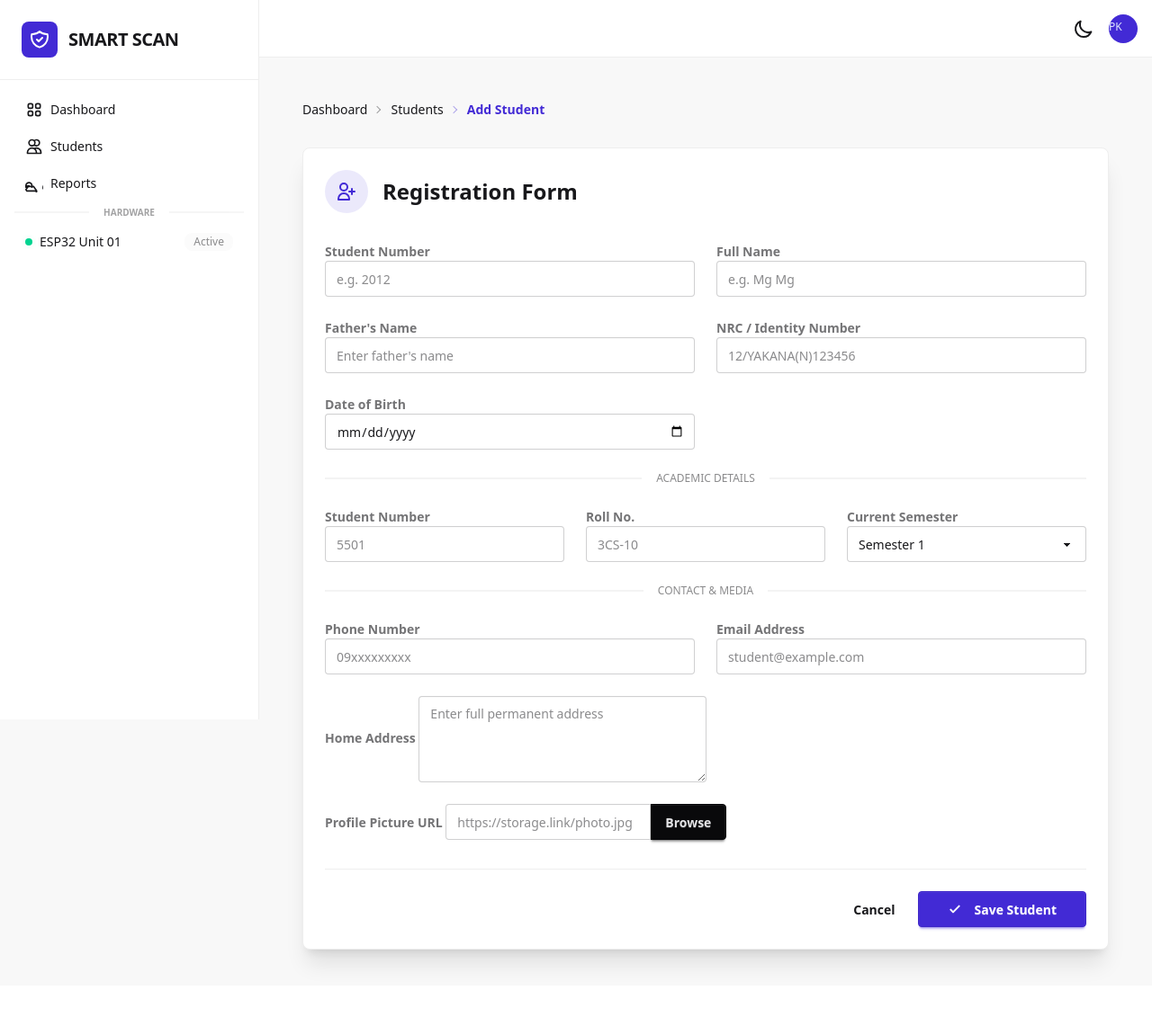
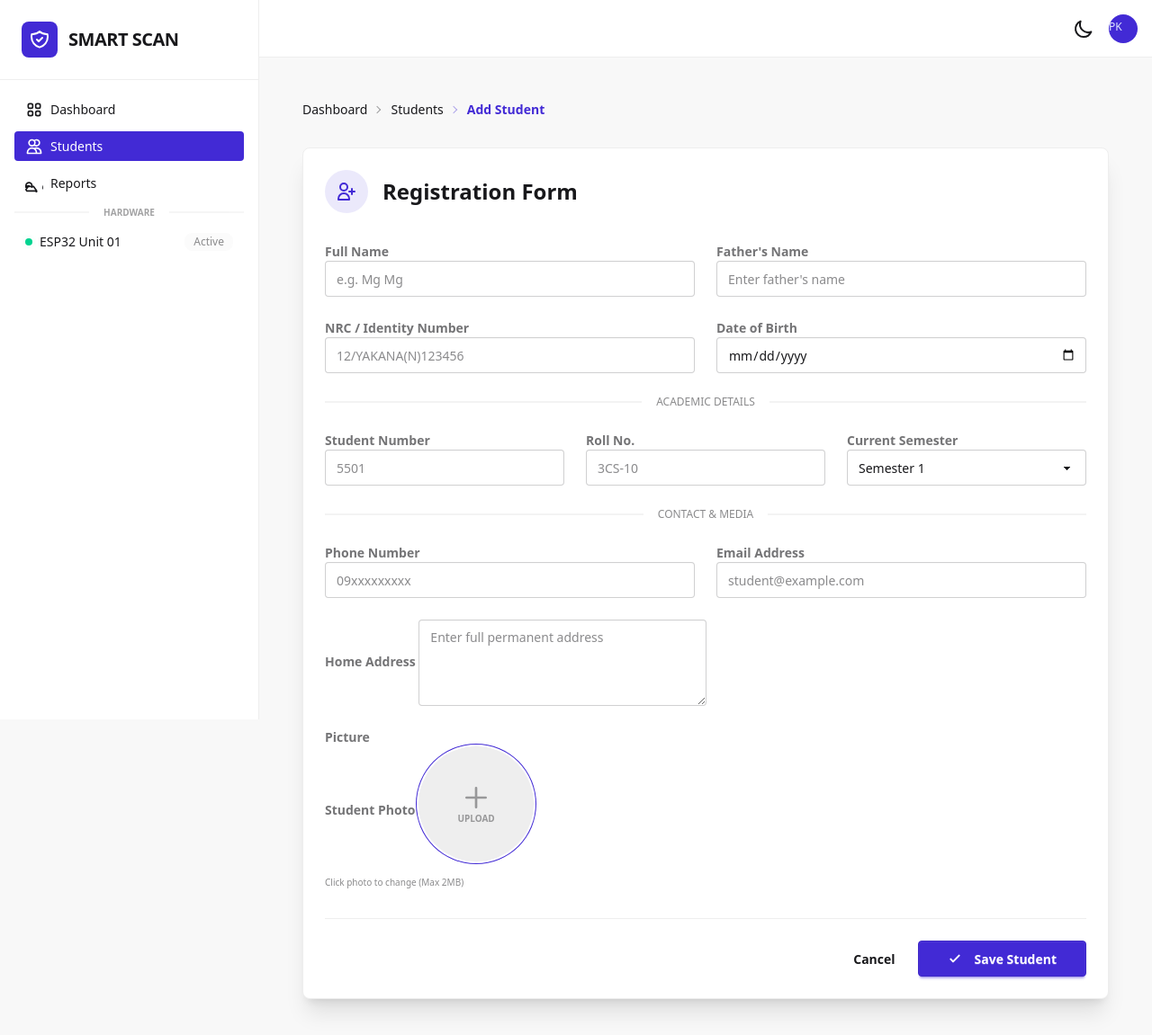
Before and after one commit to PhyoeKyawThan/voting_entrance, a Django app: page /student/add in a window 1280 px wide. Shown: the whole page at 90% size. Before the commit the page ends 1080 px from the top, so only its background shows below. Run offline with Django 4.2, Linux system fonts and the light colour scheme; some libraries are stand-ins or nearby versions.

Commit message:
add: register student count to dashboard && add new student to add student view

```diff
--- a/dashboard/views.py
+++ b/dashboard/views.py
@@ -1,7 +1,11 @@
 from django.shortcuts import render
 from django.http.request import HttpRequest
 from django.contrib.auth.decorators import login_required
+from students.models import Student
 
 @login_required
 def dashboard_view(request: HttpRequest):
-    return render(request, 'dashboard/index.html')
+    student_count = Student.objects.count()
+    return render(request, 'dashboard/index.html', {
+        "registered_student": student_count
+    })
--- a/students/views.py
+++ b/students/views.py
@@ -40,6 +40,35 @@ def view_student(request: HttpRequest, student_id: str):
         })
 
 def add_student_view(request: HttpRequest):
+    if request.method == "POST":
+        name = request.POST.get('name')
+        father_name = request.POST.get('father_name')
+        nrc = request.POST.get('nrc')
+        birth_date = request.POST.get('birth_date')
+        student_number = request.POST.get('student_number')
+        roll_no = request.POST.get('roll_no')
+        current_semester = request.POST.get('current_semester')
+        phone_no = request.POST.get('phone_no')
+        email = request.POST.get('email')
+        address = request.POST.get('address')
+
+        picture = request.FILES.get('picture')
+        new_student = Student.objects.create(
+            name=name,
+            father_name=father_name,
+            nrc=nrc,
+            birth_date=birth_date,
+            student_number=student_number,
+            roll_no=roll_no,
+            current_semester=current_semester,
+            phone_no=phone_no,
+            email=email,
+            address=address,
+            picture=picture if picture else ""
+        )
+
+        return redirect('student.index')
+
     return render(request, "students/add.html")
 
 def edit_student_view(request: HttpRequest, student_id: str):
--- a/templates/base.html
+++ b/templates/base.html
@@ -160,7 +160,7 @@
               </a>
             </li>
             <li>
-              <a href="{% url 'student.index' %}" class="hover:bg-base-200">
+              <a href="{% url 'student.index' %}" class="{% if request.resolver_match.url_name in 'student.index,student.add,student.edit,student.view'  %}active bg-primary text-white{% endif %}">
                 <svg
                   class="w-5 h-5"
                   fill="none"
--- a/templates/dashboard/index.html
+++ b/templates/dashboard/index.html
@@ -20,7 +20,7 @@
                 <svg class="w-8 h-8" fill="none" stroke="currentColor" viewBox="0 0 24 24"><path stroke-linecap="round" stroke-linejoin="round" stroke-width="2" d="M12 4.354a4 4 0 110 5.292M15 21H3v-1a6 6 0 0112 0v1zm0 0h6v-1a6 6 0 00-9-5.197M13 7a4 4 0 11-8 0 4 4 0 018 0z"/></svg>
             </div>
             <div class="stat-title">Registered Students</div>
-            <div class="stat-value text-secondary">420</div>
+            <div class="stat-value text-secondary">{{ registered_student }}</div>
             <div class="stat-desc">98% Active QR Codes</div>
         </div>
 
--- a/templates/students/add.html
+++ b/templates/students/add.html
@@ -29,11 +29,11 @@
         <h2 class="card-title text-2xl">Registration Form</h2>
       </div>
 
-      <form method="POST" action="." class="space-y-6">
+      <form method="POST" action="" class="space-y-6" enctype="multipart/form-data">
         {% csrf_token %}
 
         <div class="grid grid-cols-1 md:grid-cols-2 gap-6">
-          <div class="form-control w-full">
+          <!-- <div class="form-control w-full">
             <label class="label"
               ><span class="label-text font-semibold"
                 >Student Number</span
@@ -46,7 +46,7 @@
               class="input input-bordered w-full focus:input-primary"
               required
             />
-          </div>
+          </div> -->
           <div class="form-control w-full">
             <label class="label"
               ><span class="label-text font-semibold">Full Name</span></label
@@ -199,21 +199,85 @@
 
           <div class="form-control w-full md:col-span-2">
             <label class="label"
-              ><span class="label-text font-semibold"
-                >Profile Picture URL</span
-              ></label
+              ><span class="label-text font-semibold">Picture</span></label
             >
-            <div class="join">
-              <input
-                type="text"
-                name="picture_uri"
-                class="input input-bordered join-item w-full focus:input-primary"
-                placeholder="https://storage.link/photo.jpg"
-                required
-              />
-              <button type="button" class="btn btn-neutral join-item">
-                Browse
-              </button>
+            <div class="form-control items-center space-y-4">
+              <label class="label">
+                <span class="label-text font-bold">Student Photo</span>
+              </label>
+
+              <div class="avatar group">
+                <label
+                  for="picture"
+                  class="relative w-32 h-32 rounded-full ring ring-primary ring-offset-base-100 ring-offset-2 cursor-pointer overflow-hidden bg-base-300 transition-all hover:ring-primary-focus"
+                >
+                  <img
+                    id="previewImage"
+                    src="{{ student.picture.url|default:'' }}"
+                    class="w-full h-full object-cover {% if not student.picture %}hidden{% endif %}"
+                    alt="Preview"
+                  />
+
+                  <div
+                    id="placeholder"
+                    class="flex flex-col items-center justify-center w-full h-full {% if student.picture %}hidden{% endif %}"
+                  >
+                    <svg
+                      class="w-8 h-8 opacity-40"
+                      fill="none"
+                      stroke="currentColor"
+                      viewBox="0 0 24 24"
+                    >
+                      <path
+                        stroke-linecap="round"
+                        stroke-linejoin="round"
+                        stroke-width="2"
+                        d="M12 4v16m8-8H4"
+                      ></path>
+                    </svg>
+                    <span class="text-[10px] uppercase font-bold opacity-40"
+                      >Upload</span
+                    >
+                  </div>
+
+                  <div
+                    class="absolute inset-0 bg-black/40 flex items-center justify-center opacity-0 group-hover:opacity-100 transition-opacity"
+                  >
+                    <svg
+                      class="w-6 h-6 text-white"
+                      fill="none"
+                      stroke="currentColor"
+                      viewBox="0 0 24 24"
+                    >
+                      <path
+                        stroke-linecap="round"
+                        stroke-linejoin="round"
+                        stroke-width="2"
+                        d="M3 9a2 2 0 012-2h.93a2 2 0 001.664-.89l.812-1.22A2 2 0 0110.07 4h3.86a2 2 0 011.664.89l.812 1.22A2 2 0 0018.07 7H19a2 2 0 012 2v9a2 2 0 01-2 2H5a2 2 0 01-2-2V9z"
+                      />
+                      <path
+                        stroke-linecap="round"
+                        stroke-linejoin="round"
+                        stroke-width="2"
+                        d="M15 13a3 3 0 11-6 0 3 3 0 016 0z"
+                      />
+                    </svg>
+                  </div>
+                </label>
+
+                <input
+                  type="file"
+                  name="picture"
+                  id="picture"
+                  accept="image/*"
+                  class="hidden"
+                  onchange="previewFile(this)"
+                />
+              </div>
+
+              <p class="text-[10px] opacity-50">
+                Click photo to change (Max 2MB)
+              </p>
             </div>
           </div>
         </div>
@@ -243,4 +307,23 @@
     </div>
   </div>
 </div>
+<script>
+  function previewFile(input) {
+    const file = input.files[0];
+    const preview = document.getElementById("previewImage");
+    const placeholder = document.getElementById("placeholder");
+
+    if (file) {
+      const reader = new FileReader();
+
+      reader.onload = function (e) {
+        preview.src = e.target.result;
+        preview.classList.remove("hidden");
+        placeholder.classList.add("hidden");
+      };
+
+      reader.readAsDataURL(file);
+    }
+  }
+</script>
 {% endblock %}
--- a/theme/static/css/dist/styles.css
+++ b/theme/static/css/dist/styles.css
@@ -56,6 +56,7 @@
     --default-font-family: var(--font-sans);
     --default-mono-font-family: var(--font-mono);
     --color-primary: #4f46e5;
+    --color-primary-focus: #4338ca;
     --color-secondary: #10b981;
   }
 }
@@ -1407,6 +1408,9 @@
   .sticky {
     position: sticky;
   }
+  .inset-0 {
+    inset: calc(var(--spacing) * 0);
+  }
   .inset-y-0 {
     inset-block: calc(var(--spacing) * 0);
   }
@@ -2156,6 +2160,9 @@
   .grid {
     display: grid;
   }
+  .hidden {
+    display: none;
+  }
   .inline-block {
     display: inline-block;
   }
@@ -2221,6 +2228,9 @@
   .h-24 {
     height: calc(var(--spacing) * 24);
   }
+  .h-32 {
+    height: calc(var(--spacing) * 32);
+  }
   .h-fit {
     height: fit-content;
   }
@@ -2303,6 +2313,9 @@
   }
   .animate-pulse {
     animation: var(--animate-pulse);
+  }
+  .cursor-pointer {
+    cursor: pointer;
   }
   .grid-cols-1 {
     grid-template-columns: repeat(1, minmax(0, 1fr));
@@ -2352,6 +2365,11 @@
     --tw-space-y-reverse: 0;
     margin-block-start: calc(calc(var(--spacing) * 2) * var(--tw-space-y-reverse));
     margin-block-end: calc(calc(var(--spacing) * 2) * calc(1 - var(--tw-space-y-reverse)));
+  }
+  :where(.space-y-4 > :not(:last-child)) {
+    --tw-space-y-reverse: 0;
+    margin-block-start: calc(calc(var(--spacing) * 4) * var(--tw-space-y-reverse));
+    margin-block-end: calc(calc(var(--spacing) * 4) * calc(1 - var(--tw-space-y-reverse)));
   }
   :where(.space-y-6 > :not(:last-child)) {
     --tw-space-y-reverse: 0;
@@ -2461,6 +2479,17 @@
   @supports (color: color-mix(in lab, red, red)) {
     .bg-base-200\/50 {
       background-color: color-mix(in oklab, var(--color-base-200) 50%, transparent);
+    }
+  }
+  .bg-base-300 {
+    background-color: var(--color-base-300);
+  }
+  .bg-black\/40 {
+    background-color: color-mix(in srgb, #000 40%, transparent);
+  }
+  @supports (color: color-mix(in lab, red, red)) {
+    .bg-black\/40 {
+      background-color: color-mix(in oklab, var(--color-black) 40%, transparent);
     }
   }
   .bg-gray-50 {
@@ -2862,6 +2891,11 @@
   @media (hover: hover) {
     .hover\:bg-gray-100:hover {
       background-color: var(--color-gray-100);
+    }
+  }
+  @media (hover: hover) {
+    .hover\:ring-primary-focus:hover {
+      --tw-ring-color: var(--color-primary-focus);
     }
   }
   @layer daisyui.l1.l2 {
```
